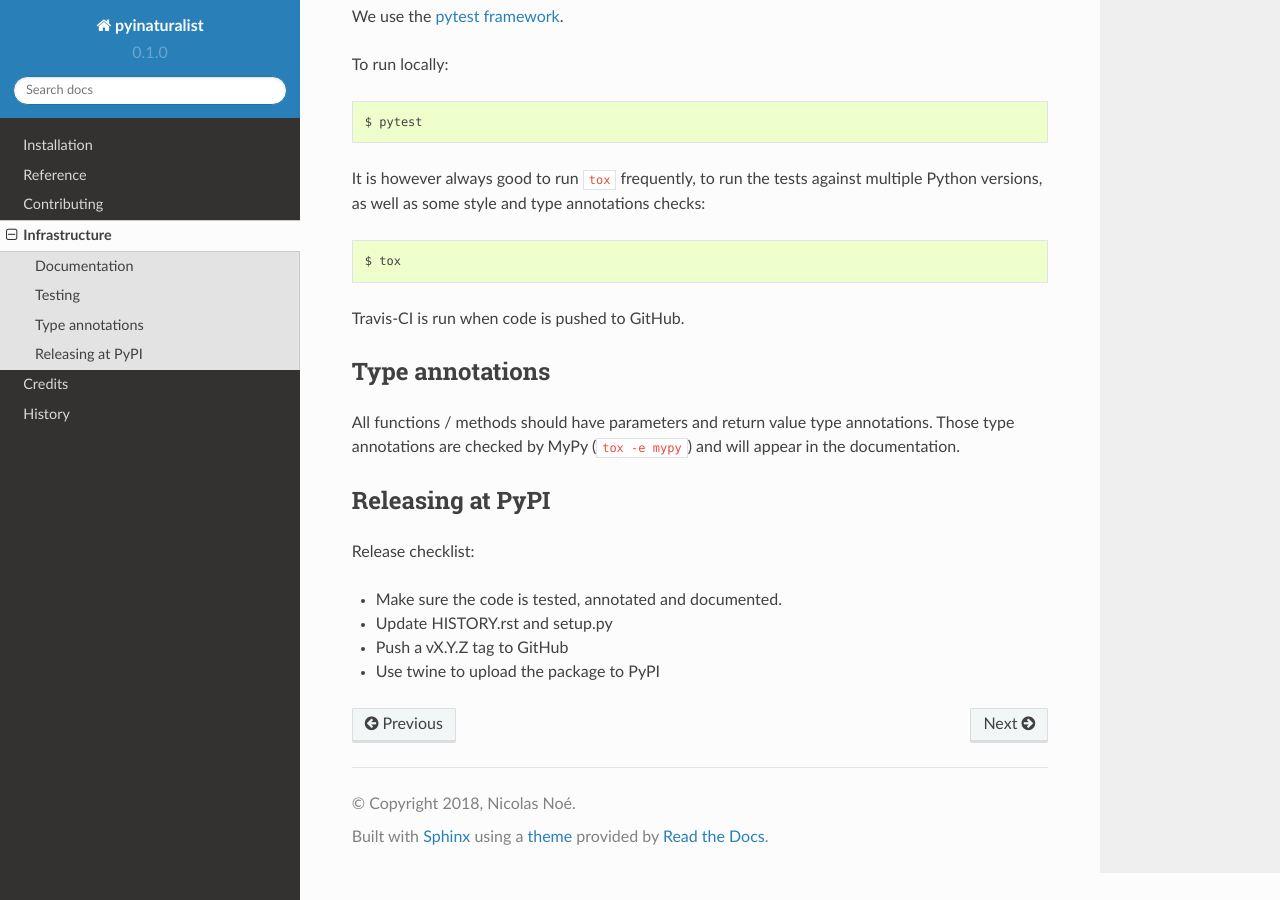
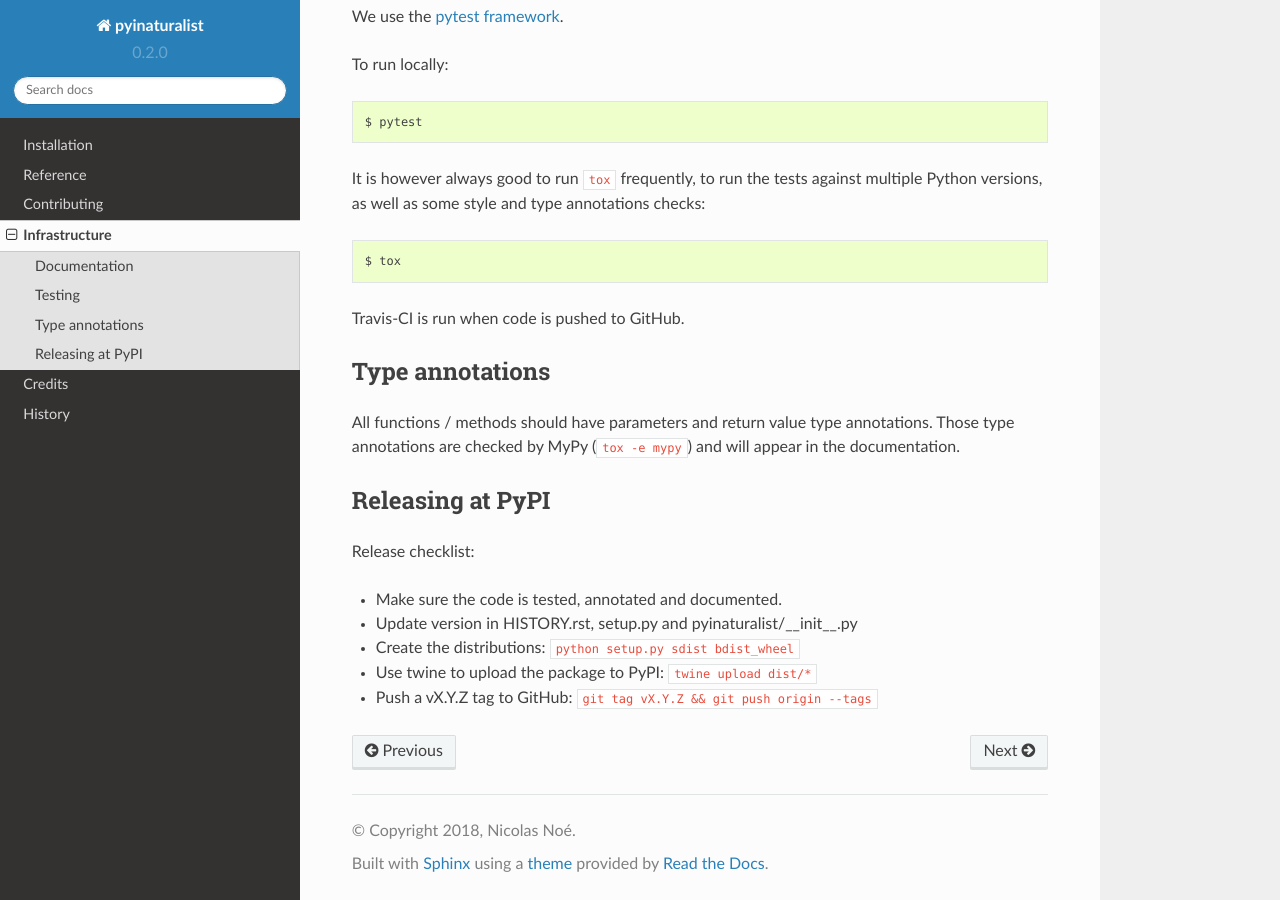
Before and after one commit to pyinat/pyinaturalist, a Sphinx documentation site: the page built from docs/infrastructure.rst, in a window 1280 px wide and 900 px high, scrolled down 552 px. Built offline with Sphinx 7.4.7 and the Read the Docs theme 2.0.0, drawn with Linux system fonts in a browser that asks for light colours.

Commit message:
Small doc improvements.

```diff
--- a/README.rst
+++ b/README.rst
@@ -94,6 +94,7 @@ Upload a picture for this observation:
 Update an existing observation of yours:
 ----------------------------------------
 .. code-block:: python
+
         from pyinaturalist.rest_api import update_observation
 
         p = {'ignore_photos': 1,  # Otherwise existing pictures will be deleted
--- a/docs/infrastructure.rst
+++ b/docs/infrastructure.rst
@@ -42,6 +42,7 @@ Releasing at PyPI
 Release checklist:
 
 - Make sure the code is tested, annotated and documented.
-- Update HISTORY.rst and setup.py
-- Push a vX.Y.Z tag to GitHub
-- Use twine to upload the package to PyPI
+- Update version in HISTORY.rst, setup.py and pyinaturalist/__init__.py
+- Create the distributions: ``python setup.py sdist bdist_wheel``
+- Use twine to upload the package to PyPI: ``twine upload dist/*``
+- Push a vX.Y.Z tag to GitHub: ``git tag vX.Y.Z && git push origin --tags``
--- a/pyinaturalist/__init__.py
+++ b/pyinaturalist/__init__.py
@@ -2,4 +2,4 @@
 
 __author__ = 'Nicolas Noé'
 __email__ = 'nicolas@niconoe.eu'
-__version__ = '0.1.0'
+__version__ = '0.2.0'
```
Also changed, not shown: 1 other file.
